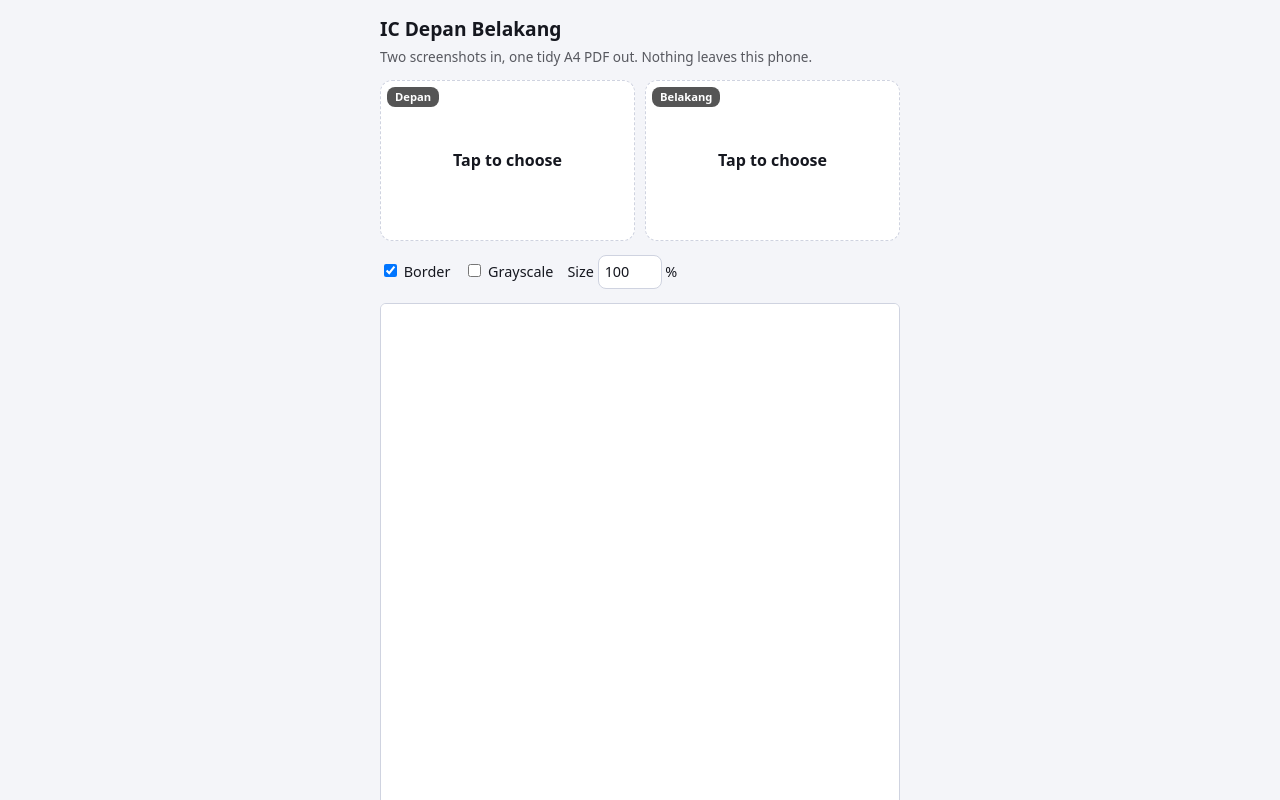
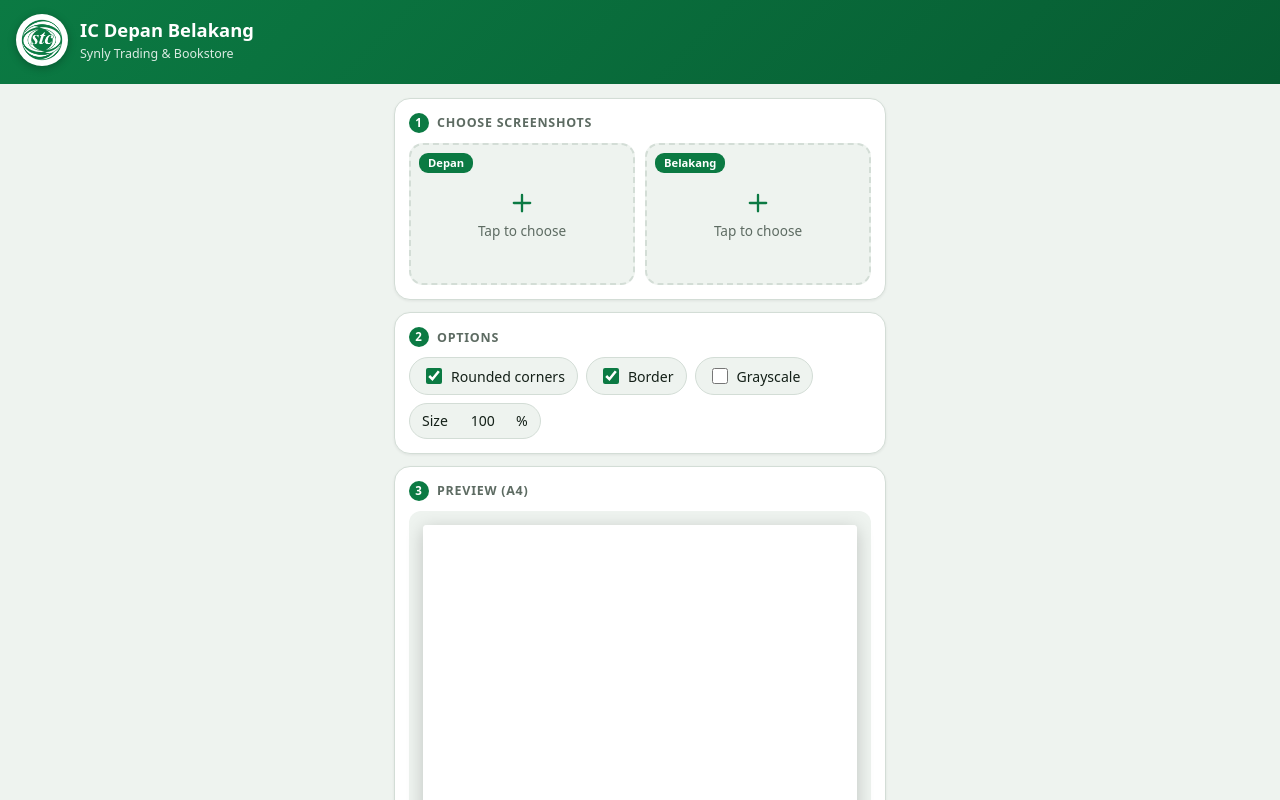
Before and after one commit to Trulypureman/ic-pwa, a plain HTML site: page index.html in a window 1280 px wide. Shown: the top 800 px of the page. Drawn offline with Linux system fonts and the light colour scheme.

Commit message:
Add files via upload

```diff
--- a/index.html
+++ b/index.html
@@ -2,46 +2,60 @@
 <html lang="en"><head><meta charset="utf-8">
 <meta name="viewport" content="width=device-width,initial-scale=1,viewport-fit=cover">
 <title>IC Depan Belakang</title>
-<link rel="manifest" href="manifest.json"><meta name="theme-color" content="#020298">
+<link rel="manifest" href="manifest.json"><meta name="theme-color" content="#0b7a43">
 <link rel="icon" href="icon-192.png"><link rel="apple-touch-icon" href="icon-192.png">
 <style>
-:root{--bg:#f4f5f9;--fg:#15171f;--card:#fff;--ac:#020298;--ln:#cfd3e0;color-scheme:light}
-@media(prefers-color-scheme:dark){:root{--bg:#10121a;--fg:#eceef6;--card:#1a1d29;--ac:#7f86ff;--ln:#343950;color-scheme:dark}}
+:root{--bg:#eef3ef;--fg:#142018;--card:#fff;--ac:#0b7a43;--ac2:#0a6a3a;--ln:#d3ddd6;--mu:#5d6b62;color-scheme:light}
+@media(prefers-color-scheme:dark){:root{--bg:#0e1511;--fg:#e8f0ea;--card:#17211b;--ac:#34c27a;--ac2:#2bb06b;--ln:#2c3b32;--mu:#93a499;color-scheme:dark}}
 *{box-sizing:border-box}html,body{margin:0}
-body{font:16px/1.4 system-ui,sans-serif;background:var(--bg);color:var(--fg);padding:env(safe-area-inset-top) 14px calc(env(safe-area-inset-bottom) + 20px)}
-main{max-width:520px;margin:0 auto}h1{font-size:1.2rem;margin:16px 0 4px}p.s{margin:0 0 14px;opacity:.7;font-size:.85rem}
+body{font:16px/1.4 system-ui,sans-serif;background:var(--bg);color:var(--fg);padding-bottom:calc(env(safe-area-inset-bottom) + 16px)}
+header{background:linear-gradient(135deg,#0b7a43,#075c32);color:#fff;padding:calc(env(safe-area-inset-top) + 14px) 16px 18px;display:flex;gap:12px;align-items:center}
+header .lg{width:52px;height:52px;border-radius:50%;background:#fff;display:grid;place-items:center;flex:none;box-shadow:0 2px 8px #0004}
+header img{width:42px;height:42px}header h1{font-size:1.15rem;margin:0}header p{margin:2px 0 0;font-size:.78rem;opacity:.85}
+main{max-width:520px;margin:0 auto;padding:14px}
+section{background:var(--card);border:1px solid var(--ln);border-radius:16px;padding:14px;margin-bottom:12px;box-shadow:0 1px 3px #0001}
+h2{font-size:.78rem;text-transform:uppercase;letter-spacing:.06em;color:var(--mu);margin:0 0 10px;display:flex;align-items:center;gap:8px}
+h2 i{font-style:normal;background:var(--ac);color:#fff;width:20px;height:20px;border-radius:50%;display:grid;place-items:center;font-size:.72rem}
 .row{display:flex;gap:10px}.row>*{flex:1}
-button,.slot{font:inherit;border-radius:12px;border:1px solid var(--ln);background:var(--card);color:var(--fg);padding:12px;cursor:pointer}
-button.p{background:var(--ac);color:#fff;border-color:var(--ac);font-weight:600}
-@media(prefers-color-scheme:dark){button.p{color:#10121a}}
-button:disabled{opacity:.4}
-.slot{aspect-ratio:1.586;display:flex;align-items:center;justify-content:center;flex-direction:column;overflow:hidden;padding:0;position:relative;font-weight:600;border-style:dashed}
-.slot img{position:absolute;inset:0;width:100%;height:100%;object-fit:cover}.slot img:not([src]){display:none}
-.slot b{position:absolute;left:6px;top:6px;background:#000a;color:#fff;font-size:.7rem;padding:2px 8px;border-radius:8px}
-.opt{display:flex;gap:14px;align-items:center;flex-wrap:wrap;margin:14px 0;font-size:.9rem}
-.opt input[type=number]{width:64px;font:inherit;padding:6px;border-radius:8px;border:1px solid var(--ln);background:var(--card);color:var(--fg)}
-#pg{width:100%;height:auto;aspect-ratio:210/297;background:#fff;border:1px solid var(--ln);border-radius:6px;margin:6px 0 14px;display:block}
+button{font:inherit;border-radius:12px;border:1px solid var(--ln);background:var(--card);color:var(--fg);padding:13px;cursor:pointer;font-weight:600}
+button.p{background:var(--ac);color:#fff;border-color:var(--ac)}@media(prefers-color-scheme:dark){button.p{color:#07140d}}
+button:disabled{opacity:.4}button:active:not(:disabled){transform:scale(.98)}
+.slot{aspect-ratio:1.586;border:2px dashed var(--ln);border-radius:14px;display:flex;flex-direction:column;align-items:center;justify-content:center;gap:4px;overflow:hidden;position:relative;color:var(--mu);font-size:.85rem;cursor:pointer;background:var(--bg)}
+.slot svg{width:28px;height:28px;stroke:var(--ac)}.slot img{position:absolute;inset:0;width:100%;height:100%;object-fit:cover}.slot img:not([src]){display:none}
+.slot b{position:absolute;left:8px;top:8px;background:var(--ac);color:#fff;font-size:.7rem;padding:2px 9px;border-radius:9px;z-index:1}
+.opt{display:flex;gap:8px;flex-wrap:wrap}
+.chip{display:flex;align-items:center;gap:6px;border:1px solid var(--ln);border-radius:20px;padding:7px 12px;font-size:.88rem;background:var(--bg)}
+.chip input[type=checkbox]{accent-color:var(--ac);width:16px;height:16px}
+.chip input[type=number]{width:56px;font:inherit;border:0;background:transparent;color:var(--fg);text-align:right;padding:0}
+#pg{width:100%;height:auto;aspect-ratio:210/297;background:#fff;border-radius:4px;display:block;box-shadow:0 4px 18px #0003}
+.paper{background:var(--bg);padding:14px;border-radius:12px}
+footer{text-align:center;font-size:.76rem;color:var(--mu);padding:6px 16px 0}
 #cr{position:fixed;inset:0;background:#000;z-index:9;display:flex;flex-direction:column;align-items:center;padding:env(safe-area-inset-top) 0 env(safe-area-inset-bottom)}
 #cr[hidden]{display:none}#cv{touch-action:none;margin-top:8px;border-radius:8px}
-#cr .bar{width:100%;max-width:520px;padding:12px 14px;color:#fff;display:grid;gap:10px}#cr input{width:100%}#cr p{margin:0;font-size:.8rem;opacity:.75;text-align:center}
-</style></head><body><main>
-<h1>IC Depan Belakang</h1><p class="s">Two screenshots in, one tidy A4 PDF out. Nothing leaves this phone.</p>
-<div class="row">
-<label class="slot" id="s0"><b>Depan</b>Tap to choose<img alt=""><input type="file" accept="image/*" hidden></label>
-<label class="slot" id="s1"><b>Belakang</b>Tap to choose<img alt=""><input type="file" accept="image/*" hidden></label>
-</div>
-<div class="opt">
-<label><input type="checkbox" id="bd" checked> Border</label>
-<label><input type="checkbox" id="gr"> Grayscale</label>
-<label>Size <input type="number" id="sc" value="100" min="70" max="130"> %</label>
-</div>
-<canvas id="pg" width="2480" height="3508"></canvas>
+#cr .bar{width:100%;max-width:520px;padding:12px 14px;color:#fff;display:grid;gap:10px}#cr input{width:100%;accent-color:#34c27a}#cr p{margin:0;font-size:.8rem;opacity:.75;text-align:center}
+#cr button{background:#222;color:#fff;border-color:#444}#cr button.p{background:#34c27a;color:#07140d;border-color:#34c27a}
+</style></head><body>
+<header><div class="lg"><img src="logo.png" alt="Synly"></div><div><h1>IC Depan Belakang</h1><p>Synly Trading &amp; Bookstore</p></div></header>
+<main>
+<section><h2><i>1</i>Choose screenshots</h2><div class="row">
+<label class="slot" id="s0"><b>Depan</b><svg viewBox="0 0 24 24" fill="none" stroke-width="2" stroke-linecap="round"><path d="M12 5v14M5 12h14"/></svg>Tap to choose<img alt=""><input type="file" accept="image/*" hidden></label>
+<label class="slot" id="s1"><b>Belakang</b><svg viewBox="0 0 24 24" fill="none" stroke-width="2" stroke-linecap="round"><path d="M12 5v14M5 12h14"/></svg>Tap to choose<img alt=""><input type="file" accept="image/*" hidden></label>
+</div></section>
+<section><h2><i>2</i>Options</h2><div class="opt">
+<label class="chip"><input type="checkbox" id="rd" checked>Rounded corners</label>
+<label class="chip"><input type="checkbox" id="bd" checked>Border</label>
+<label class="chip"><input type="checkbox" id="gr">Grayscale</label>
+<label class="chip">Size<input type="number" id="sc" value="100" min="70" max="130">%</label>
+</div></section>
+<section><h2><i>3</i>Preview (A4)</h2><div class="paper"><canvas id="pg" width="2480" height="3508"></canvas></div></section>
+<section><h2><i>4</i>Print or save</h2>
 <div class="row" style="margin-bottom:10px"><button class="p" id="bp" disabled>Save PDF</button><button id="bs" disabled>Share</button></div>
-<div class="row"><button id="bj" disabled>Save JPEG</button><button id="br">Clear all</button></div>
+<div class="row"><button id="bj" disabled>Save JPEG</button><button id="br">Clear all</button></div></section>
+<footer>Created by AhChai for Synly Trading &amp; Bookstore S/B<br>Everything stays on this phone.</footer>
 </main>
 <div id="cr" hidden><canvas id="cv"></canvas>
 <div class="bar"><input type="range" id="zm" min=".5" max="12" step=".01" value="1"><p>Drag to move, pinch or slide to zoom. Fit the card inside the frame.</p>
-<div class="row"><button id="cx">Cancel</button><button class="p" id="ok">Use crop</button></div></div></div>
+<div class="row"><button id="rotL">&#8634; Left</button><button id="rotR">&#8635; Right</button></div><div class="row"><button id="cx">Cancel</button><button class="p" id="ok">Use crop</button></div></div></div>
 <script>
 const $=s=>document.querySelector(s),MM=300/25.4,CW=1011,CH=638,PW=2480,PH=3508,R=1.586;
 const pg=$('#pg'),pc=pg.getContext('2d'),cards=[null,null];
@@ -59,7 +73,11 @@ function openCrop(){$('#cr').hidden=false;
  const W=Math.min(innerWidth,520),H=Math.round(Math.min(innerHeight-170,680)),d=devicePixelRatio||1;
  cv.style.width=W+'px';cv.style.height=H+'px';cv.width=W*d;cv.height=H*d;cx.setTransform(d,0,0,d,0,0);
  const fw=W*.92,fh=fw/R;F={W,H,fw,fh,fx:(W-fw)/2,fy:(H-fh)/2};
- s0=s=Math.min(W/img.width,H/img.height);ox=(W-img.width*s)/2;oy=(H-img.height*s)/2;zm.value=1;draw()}
+ fit()}
+function fit(){const{W,H}=F;s0=s=Math.min(W/img.width,H/img.height);ox=(W-img.width*s)/2;oy=(H-img.height*s)/2;zm.value=1;draw()}
+function rot(d){const c=document.createElement('canvas');c.width=img.height;c.height=img.width;const x=c.getContext('2d');
+ x.translate(c.width/2,c.height/2);x.rotate(d*Math.PI/2);x.drawImage(img,-img.width/2,-img.height/2);img=c;fit()}
+$("#rotL").onclick=()=>rot(-1);$("#rotR").onclick=()=>rot(1);
 
 function draw(){const{W,H,fx,fy,fw,fh}=F;cx.fillStyle='#111';cx.fillRect(0,0,W,H);
  cx.drawImage(img,ox,oy,img.width*s,img.height*s);cx.fillStyle='rgba(0,0,0,.62)';
@@ -87,13 +105,15 @@ function gray(c){const t=document.createElement('canvas');t.width=c.width;t.heig
  x.drawImage(c,0,0);const d=x.getImageData(0,0,t.width,t.height),a=d.data;
  for(let i=0;i<a.length;i+=4)a[i]=a[i+1]=a[i+2]=.299*a[i]+.587*a[i+1]+.114*a[i+2];x.putImageData(d,0,0);return t}
 
+function rr(x,y,w,h,r){pc.beginPath();pc.moveTo(x+r,y);pc.arcTo(x+w,y,x+w,y+h,r);pc.arcTo(x+w,y+h,x,y+h,r);pc.arcTo(x,y+h,x,y,r);pc.arcTo(x,y,x+w,y,r);pc.closePath()}
 function render(){const k=(+$('#sc').value||100)/100;try{localStorage.sc=$('#sc').value}catch(e){}
  pc.fillStyle='#fff';pc.fillRect(0,0,PW,PH);
- cards.forEach((c,i)=>{if(!c)return;const w=CW*k,h=CH*k,x=(PW-w)/2,y=(40+i*(54*k+12))*MM;
-  pc.drawImage($('#gr').checked?gray(c):c,x,y,w,h);
-  if($('#bd').checked){pc.strokeStyle='#777';pc.lineWidth=3;pc.strokeRect(x,y,w,h)}});
- ['#bp','#bs','#bj'].forEach(b=>$(b).disabled=!cards.some(Boolean))}
-['#bd','#gr','#sc'].forEach(q=>$(q).onchange=render);$('#sc').oninput=render;
+ const L=[0,1].filter(i=>cards[i]),n=L.length,GAP=12,bh=n*54*k+(n-1)*GAP,top=(297-bh)/2,w=CW*k,h=CH*k,x=(PW-w)/2,r=3.18*MM*k;
+ L.forEach((i,j)=>{const y=(top+j*(54*k+GAP))*MM,c=cards[i];
+  pc.save();if($('#rd').checked){rr(x,y,w,h,r);pc.clip()}pc.drawImage($('#gr').checked?gray(c):c,x,y,w,h);pc.restore();
+  if($('#bd').checked){pc.strokeStyle='#777';pc.lineWidth=3;if($('#rd').checked){rr(x,y,w,h,r);pc.stroke()}else pc.strokeRect(x,y,w,h)}});
+ ['#bp','#bs','#bj'].forEach(b=>$(b).disabled=!n)}
+['#rd','#bd','#gr','#sc'].forEach(q=>$(q).onchange=render);$('#sc').oninput=render;
 
 function buildPdf(jpg,w,h){const enc=new TextEncoder(),parts=[],off=[];let len=0;
  const add=d=>{const b=typeof d=='string'?enc.encode(d):d;parts.push(b);len+=b.length};
--- a/sw.js
+++ b/sw.js
@@ -1,4 +1,5 @@
-const V='ic-v1',A=['./','index.html','manifest.json','icon-192.png','icon-512.png'];
+const V='ic-v2',A=['./','index.html','manifest.json','logo.png','icon-192.png','icon-512.png'];
 self.addEventListener('install',e=>{e.waitUntil(caches.open(V).then(c=>c.addAll(A)));self.skipWaiting()});
 self.addEventListener('activate',e=>{e.waitUntil(caches.keys().then(k=>Promise.all(k.filter(x=>x!==V).map(x=>caches.delete(x)))));self.clients.claim()});
-self.addEventListener('fetch',e=>{e.respondWith(caches.match(e.request).then(r=>r||fetch(e.request)))});
+self.addEventListener('fetch',e=>{if(e.request.method!=='GET')return;
+ e.respondWith(fetch(e.request).then(r=>{const c=r.clone();caches.open(V).then(h=>h.put(e.request,c));return r}).catch(()=>caches.match(e.request)))});
```
Also changed, not shown: icon-192.png, icon-512.png, logo.png (added), manifest.json.
